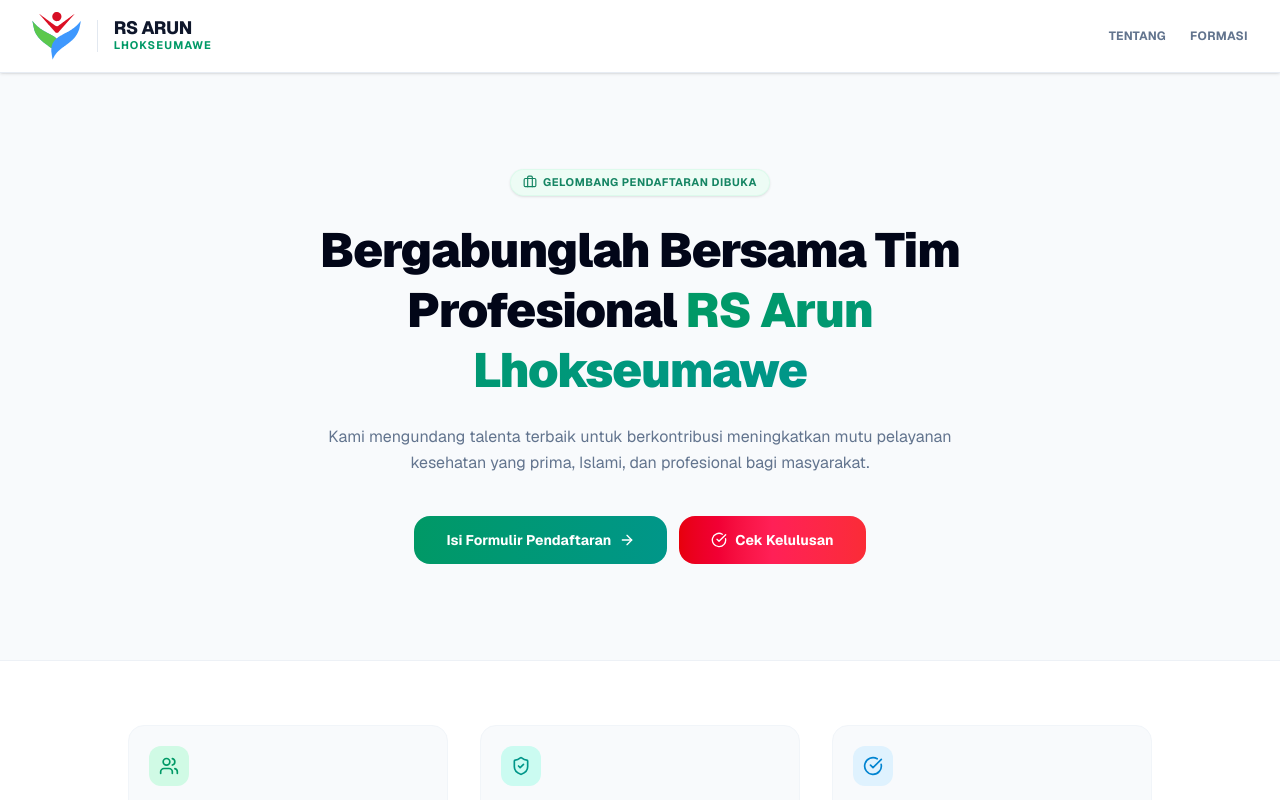
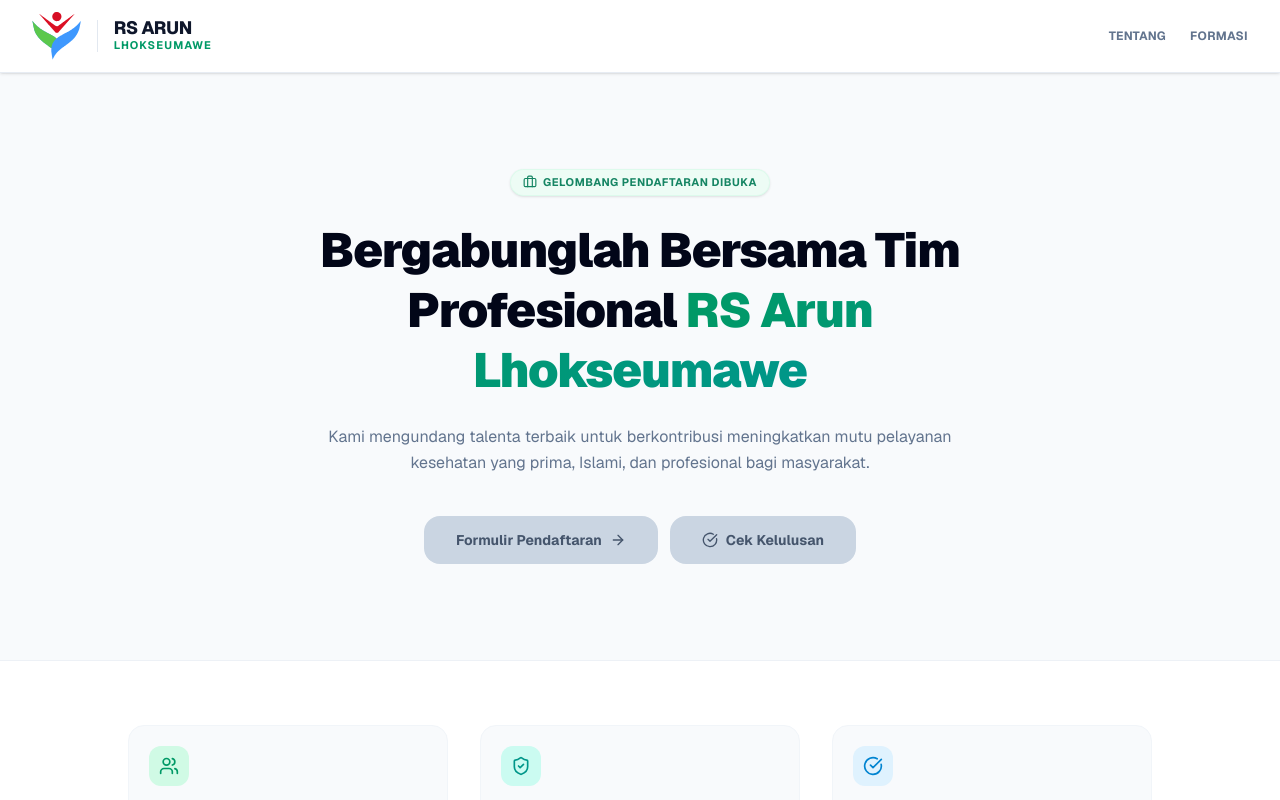
Before and after one commit to rsuarunofficial-boop/rekrutmen-rs-arun, a Next.js app: page / in a window 1280 px wide. Shown: the top 800 px of the page. Built offline with nearby package versions, Linux system fonts and the light colour scheme.

Commit message:
Rekrumen Direksi PT RSAL 01

```diff
--- a/app/page.tsx
+++ b/app/page.tsx
@@ -43,19 +43,21 @@
             Kami mengundang talenta terbaik untuk berkontribusi meningkatkan mutu pelayanan kesehatan yang prima, Islami, dan profesional bagi masyarakat.
           </p>
           <div className="pt-4 flex flex-col sm:flex-row justify-center items-center gap-3">
-            <Link
-              href="/pendaftaran"
-              className="w-full sm:w-auto bg-gradient-to-r from-emerald-600 to-teal-600 text-white font-bold py-3.5 px-8 rounded-2xl text-sm transition hover:shadow-lg hover:shadow-emerald-600/20 active:scale-[0.98] flex items-center justify-center gap-2 group"
+            <button
+              type="button"
+              disabled
+              className="w-full sm:w-auto bg-slate-300 text-slate-600 font-bold py-3.5 px-8 rounded-2xl text-sm transition cursor-not-allowed disabled:shadow-none flex items-center justify-center gap-2"
             >
-              Isi Formulir Pendaftaran <ArrowRight className="w-4 h-4 group-hover:translate-x-0.5 transition-transform" />
-            </Link>
-            <Link
-              href="/cek-status"
-              className="w-full sm:w-auto bg-gradient-to-r from-red-600 via-rose-500 to-red-500 text-white font-bold py-3.5 px-8 rounded-2xl text-sm transition hover:shadow-lg hover:shadow-red-600/20 active:scale-[0.98] flex items-center justify-center gap-2"
+              Formulir Pendaftaran <ArrowRight className="w-4 h-4" />
+            </button>
+            <button
+              type="button"
+              disabled
+              className="w-full sm:w-auto bg-slate-300 text-slate-600 font-bold py-3.5 px-8 rounded-2xl text-sm transition cursor-not-allowed disabled:shadow-none flex items-center justify-center gap-2"
             >
               <CheckCircle className="w-4 h-4" />
               Cek Kelulusan
-            </Link>
+            </button>
           </div>
         </section>
 
```
